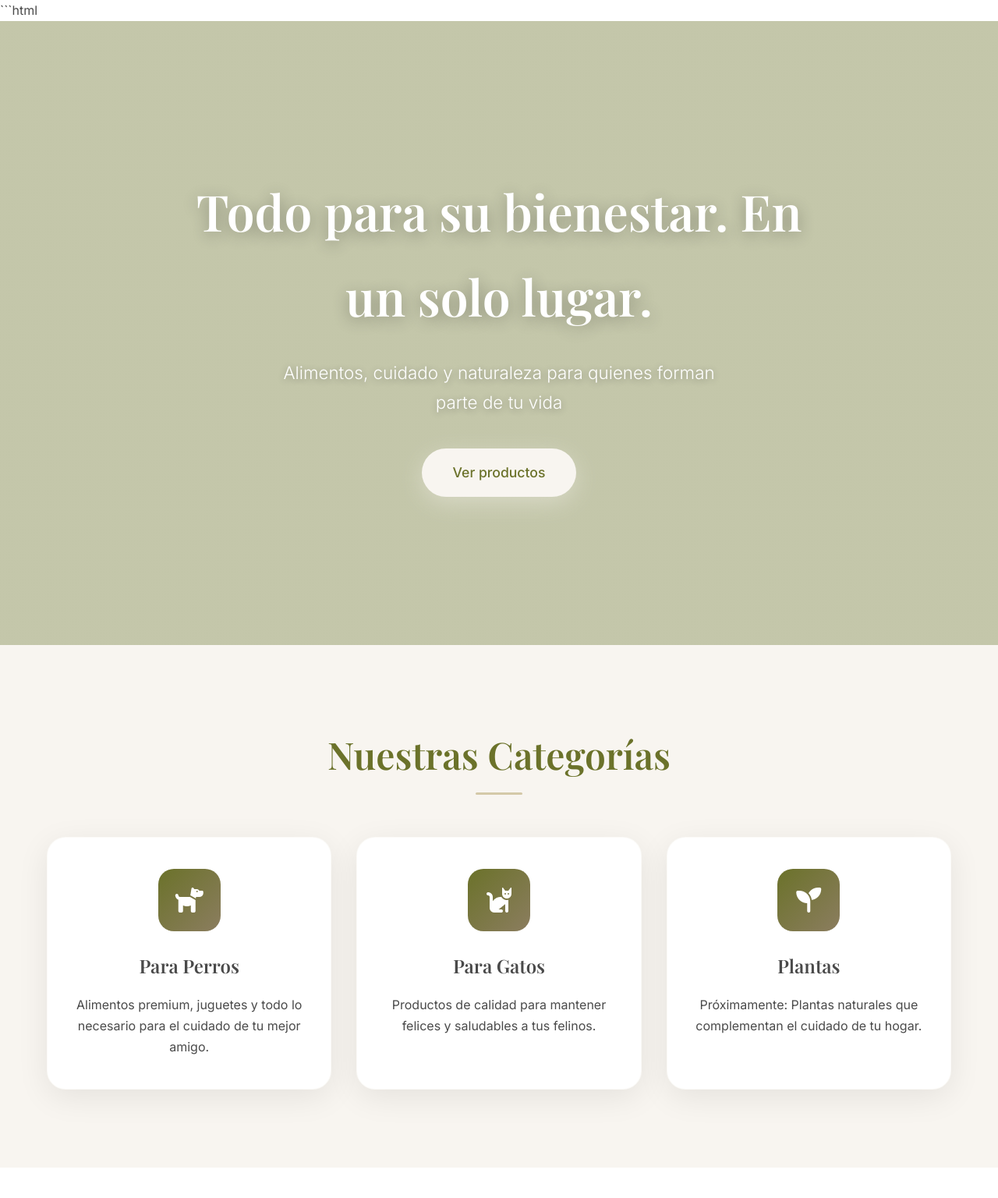
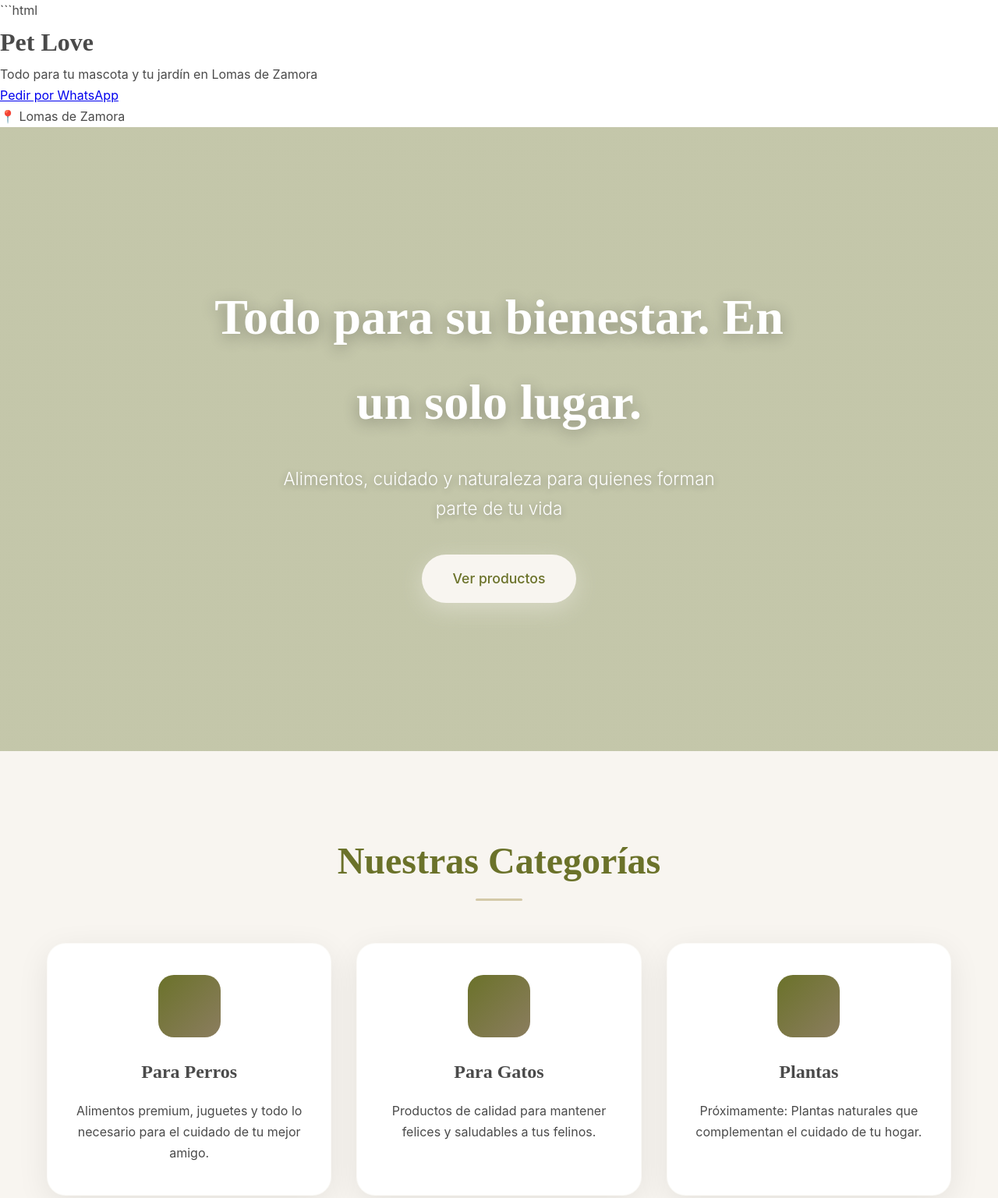
Before and after one commit to petlove-lomas/Petlove, a plain HTML site: page index.html in a window 1280 px wide. Shown: the top 1536 px of the page at 78% size. Drawn offline with nearby package versions, Linux system fonts and the light colour scheme.

Commit message:
Update index.html

````diff
--- a/index.html
+++ b/index.html
@@ -1,12 +1,13 @@
 ```html
 <!DOCTYPE html>
-<html lang="es">
-<head>
-    <meta charset="UTF-8">
-    <meta name="viewport" content="width=device-width, initial-scale=1.0">
-    <title>Pet Love - Todo para su bienestar</title>
-    <link href="https://fonts.googleapis.com/css2?family=Inter:wght@300;400;500;600;700&family=Playfair+Display:wght@400;600;700&display=swap" rel="stylesheet">
-    <link rel="stylesheet" href="https://cdnjs.cloudflare.com/ajax/libs/font-awesome/6.4.0/css/all.min.css">
+<h1>Pet Love</h1>
+<p>Todo para tu mascota y tu jardín en Lomas de Zamora</p>
+
+<a href="https://wa.me/1157074006" target="_blank">
+  Pedir por WhatsApp
+</a>
+
+<p>📍 Lomas de Zamora</p>
     <style>
         * {
             margin: 0;
````
